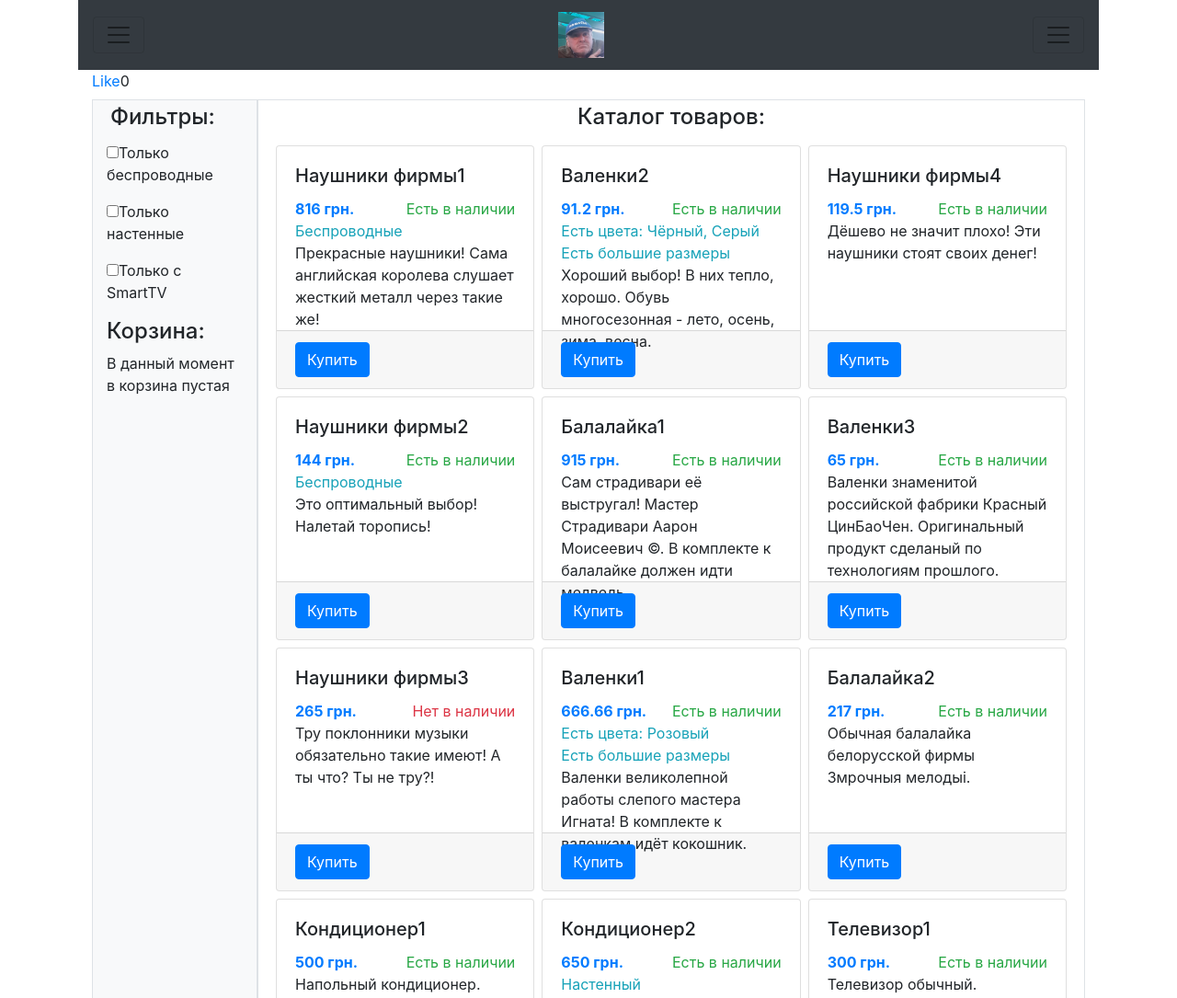
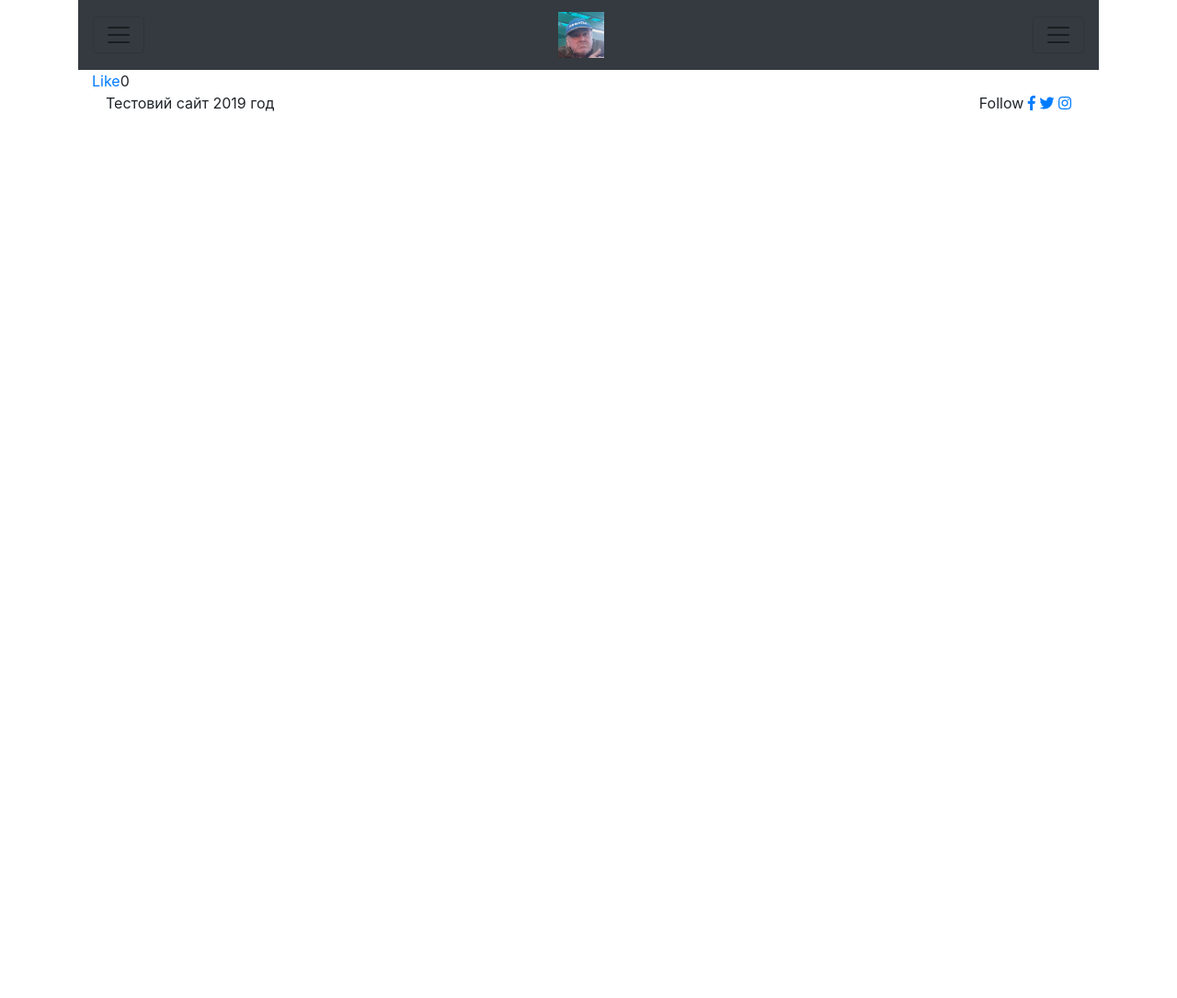
Before and after one commit to nazarekk/lab3, a website: page index.html in a window 1280 px wide. Shown: the top 1085 px of the page at 92% size. After the commit the page ends 800 px from the top, so only its background shows below. Drawn offline with nearby package versions, Linux system fonts and the light colour scheme.

Commit message:
Update index.html

```diff
--- a/index.html
+++ b/index.html
@@ -108,9 +108,6 @@
 					</li>
 					<li class="nav-item">
 						<a class="nav-link text-light" id="less-tab" data-toggle="tab" href="#less" role="tab" aria-controls="less" aria-selected="false">LESS</a>
-					</li>
-					<li class="nav-item">
-						<a class="nav-link text-light" id="typescript-tab" data-toggle="tab" href="#typescript" role="tab" aria-controls="typescript" aria-selected="false">TypeScript</a>
 					</li>
 				</ul>
 
@@ -417,26 +414,6 @@
                         </div>
 
                     </div>
-                    <div class="tab-pane active" id="typescript" role="tabpanel" aria-labelledby="typescript-tab">
-                        <div class="container">
-                            <div class="row py-2">
-                                <div class="col-md-4 col-lg-3 col-xl-2 border bg-light">
-                                    <h4 class="p-1">Фильтры:</h4>
-                                    <div id="myTools">
-                                    </div>
-                                    <h4>Корзина:</h4>
-                                    <p id="myBasket">В данный момент в корзина пустая</p>
-                                </div>
-                                <div class="col-md-8 col-lg-9 col-xl-10 border">
-                                    <h4 class="text-center p-1">Каталог товаров:</h4>
-                                    <div class="container">
-                                        <div class="row" id = "rowts">
-                                        </div>
-                                    </div>
-                                </div>
-                            </div>
-                        </div>
-                    </div>
                     <div class="modal fade" id="exampleModal" tabindex="-1" role="dialog" aria-labelledby="exampleModal" aria-hidden="true">
                         <div class="modal-dialog" role="document">
                             <div class="modal-content">
```
